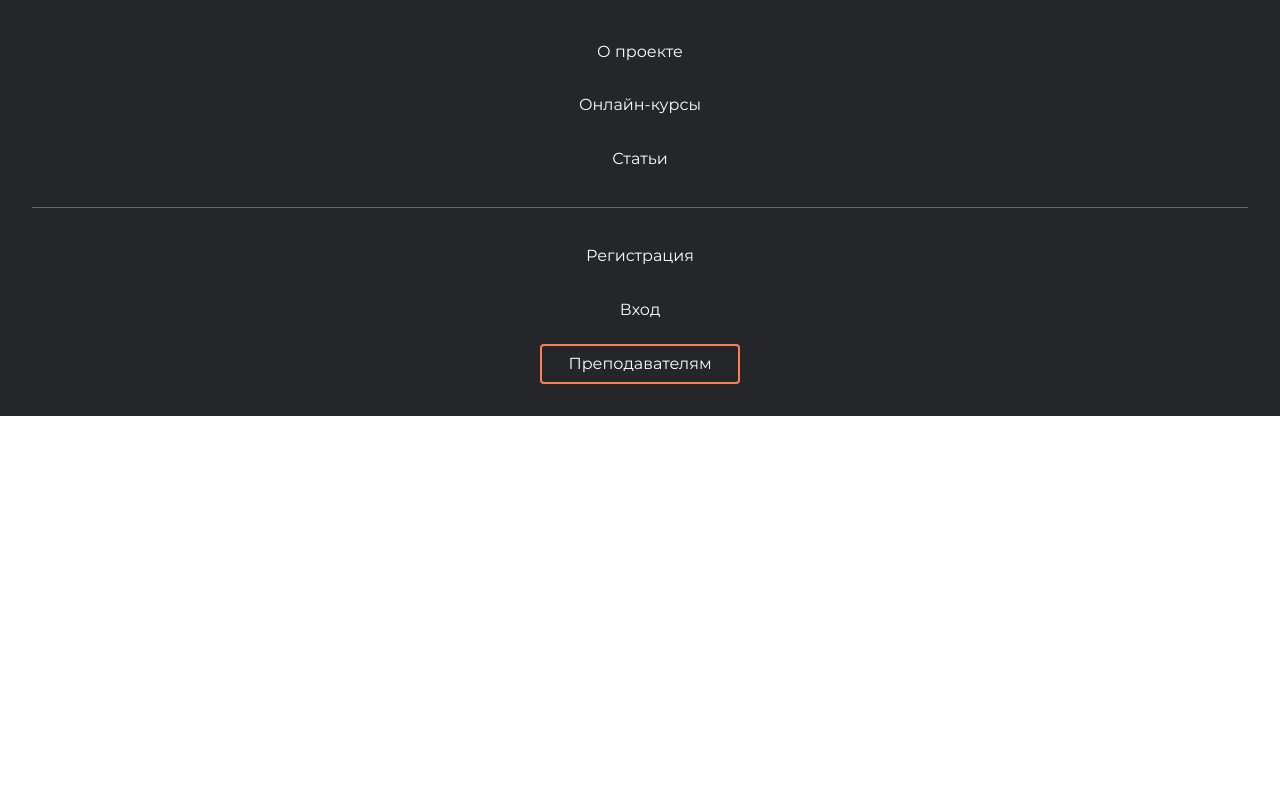
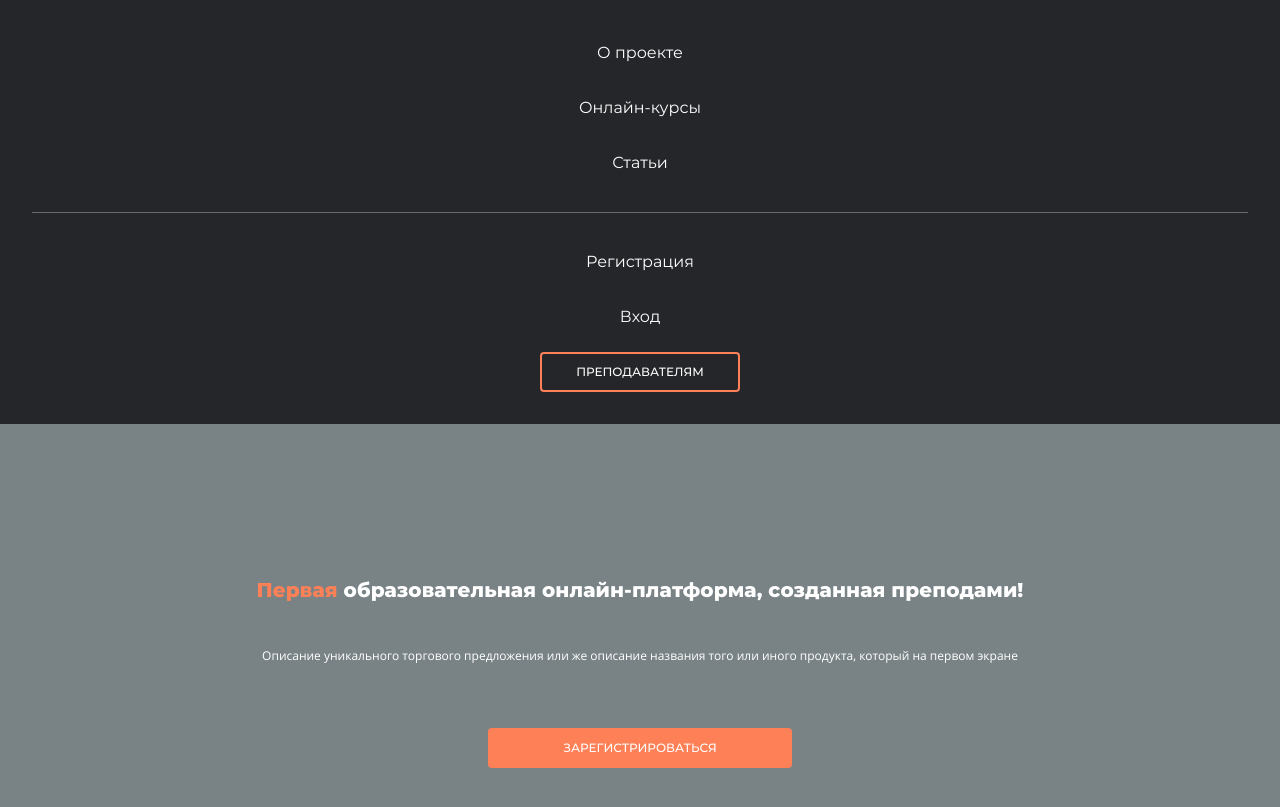
Before and after one commit to 777Antoniy777/prepodam-test, a website: page src/index.html in a window 1280 px wide. Both pictures are taken after a click on the button "Меню сайта". Shown: the part 101-908 px from the top of the page. Before the commit the page ends 800 px from the top, so only its background shows below. Drawn offline with nearby package versions, Linux system fonts and the light colour scheme; files that its build step writes are made by us from their sources.

Commit message:
create opened/closed menu

```diff
--- a/gulpfile.js
+++ b/gulpfile.js
@@ -41,13 +41,13 @@ gulp.task("css", function () {
 gulp.task("js", function () {
   return gulp.src("src/js/**/*.js")
     .pipe(sourcemaps.init())
+    .pipe(rename("all.min.js"))
     .pipe(jsconcat("all.js"))
     .pipe(babel({
       presets: ['@babel/preset-env']
     }))
     .pipe(gulp.dest("build/js"))
     .pipe(jsuglify())
-    .pipe(rename("all.min.js"))
     .pipe(sourcemaps.write('.'))
     .pipe(gulp.dest("build/js"))
     .pipe(server.stream());
--- a/src/index.html
+++ b/src/index.html
@@ -75,6 +75,18 @@
     <!-- Основная часть гл.стр -->
     <main class="main text-content">
 
+        <section class="main__intro intro">
+          <div class="site-wrapper">
+
+            <h1 class="intro__title"><span>Первая</span> образовательная онлайн-платформа, созданная преподами!</h1>
+
+            <p class="intro__description">Описание уникального торгового предложения или же описание названия того или иного продукта, который на первом экране</p>
+
+            <a class="intro__link" href="#">Зарегистрироваться</a>
+
+          </div>
+        </section>
+
     </main>
 
     <!-- Футер гл.стр -->
@@ -82,5 +94,6 @@
 
     </footer>
 
+    <script src="js/all.js"></script>
   </body>
 </html>
--- /dev/null
+++ b/src/js/main/menu.js
@@ -0,0 +1,12 @@
+// const html = document.querySelector('html');
+const body = document.querySelector('body');
+const header = body.querySelector('.main-header');
+const button = header.querySelector('.nav__button');
+const main = body.querySelector('.main');
+
+const onButtonClick = (evt) => {
+  evt.preventDefault();
+  body.classList.toggle('menu-open');
+};
+
+button.addEventListener('click', onButtonClick);
--- a/src/sass/blocks/header.scss
+++ b/src/sass/blocks/header.scss
@@ -1,13 +1,9 @@
 .main-header {
   padding-top: 10px;
-  padding-bottom: 32px;
-  background-color: $menu-open-bg;
-}
-
-.main-header a,
-.main-header span {
+  padding-bottom: 10px;
   font-family: $montserrat;
   color: $w;
+  background-color: $menu-open-bg;
 }
 
 .main-header__nav {
@@ -16,12 +12,13 @@
   grid-template-rows: 88px 1fr;
   grid-template-areas: "city logo button" "links links links";
   column-gap: 20px;
-  row-gap: 46px;
+  row-gap: 0;
   justify-items: center;
   align-items: center;
 }
 
 .nav__wrapper {
+  display: none;
   grid-area: links;
   width: 100%;
 }
@@ -38,7 +35,7 @@
   grid-area: button;
   width: 40px;
   height: 40px;
-  background-image: url("../img/svg/close.svg");
+  background-image: url("../img/svg/burger.svg");
   background-repeat: no-repeat;
   background-position: 50% 50%;
   background-color: transparent;
@@ -76,6 +73,29 @@
   width: 200px;
   min-height: 40px;
   margin: 0 auto;
+  padding: 5px 10px;
+  font-size: 12px;
+  line-height: 16px;
+  font-family: $montserrat-medium;
+  text-transform: uppercase;
+  text-align: center;
   border: 2px solid $border-cr;
   border-radius: 4px;
 }
+
+// menu styles
+.menu-open .nav__wrapper {
+  display: block;
+}
+
+.menu-open .main-header__nav {
+  row-gap: 46px;
+}
+
+.menu-open .main-header {
+  padding-bottom: 32px;
+}
+
+.menu-open .nav__button {
+  background-image: url("../img/svg/close.svg");
+}
--- /dev/null
+++ b/src/sass/blocks/intro.scss
@@ -0,0 +1,46 @@
+.intro {
+  min-height: 480px;
+  font-size: 12px;
+  line-height: 16px;
+  padding-top: 154px;
+  padding-bottom: 59px;
+  color: $w;
+  text-align: center;
+  background-image:
+    linear-gradient(to bottom, rgba($b, 0.4)),
+    url("../img/intro-bg-tb.jpg");
+  background-repeat: no-repeat;
+  background-position: 70% 0;
+  background-color: $intro-bg;
+}
+
+.intro__title {
+  padding-bottom: 46px;
+  font-weight: 800;
+  font-size: 20px;
+  line-height: 24px;
+  font-family: $montserrat;
+  letter-spacing: 0.1px;
+}
+
+.intro__title span {
+  color: $border-cr;
+}
+
+.intro__description {
+  font-family: $opensans;
+  padding-bottom: 64px;
+}
+
+.intro__link {
+  display: flex;
+  justify-content: center;
+  align-items: center;
+  width: 304px;
+  min-height: 40px;
+  margin: 0 auto;
+  padding: 5px 10px;
+  text-transform: uppercase;
+  background-color: $border-cr;
+  border-radius: 4px;
+}
--- a/src/sass/global.scss
+++ b/src/sass/global.scss
@@ -14,8 +14,10 @@ body {
   min-width: 320px;
   margin: 0;
   padding: 0;
+  font-weight: 400;
+  font-size: 16px;
+  line-height: 20px;
   font-family: $montserrat-medium;
-  font-weight: 400;
   color: $b;
   overflow-x: hidden;
 }
--- a/src/sass/style.scss
+++ b/src/sass/style.scss
@@ -5,3 +5,5 @@
 @import "fonts.scss";
 @import "blocks/text-content.scss";
 @import "blocks/header.scss";
+@import "blocks/main.scss";
+@import "blocks/intro.scss";
--- a/src/sass/variables.scss
+++ b/src/sass/variables.scss
@@ -1,8 +1,8 @@
 // font
-$montserrat-medium: "MontserratMedium";
-$montserrat-semibold: "MontserratSemibold";
-$opensans: "OpenSans";
-$montserrat: "Montserrat";
+$montserrat-medium: "MontserratMedium", "Arial", sans-serif;
+$montserrat-semibold: "MontserratSemibold", "Arial", sans-serif;
+$opensans: "OpenSans", "Arial", sans-serif;
+$montserrat: "Montserrat", "Arial", sans-serif;
 
 // color
 $w: #ffffff;
@@ -11,7 +11,7 @@ $border-cr: #fe8057;
 
 // bg
 $menu-open-bg: #25262a;
-$intro-bg: #c4eeff;
+$intro-bg: #798386;
 
 // @media
 $media-dt: 1024px;
```
Also changed, not shown: src/sass/blocks/main.scss (added).
